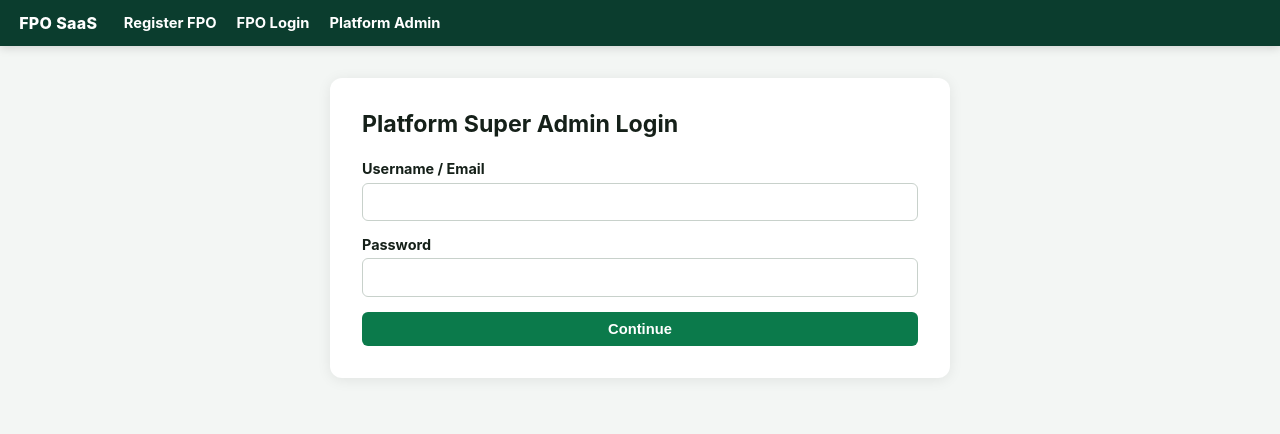
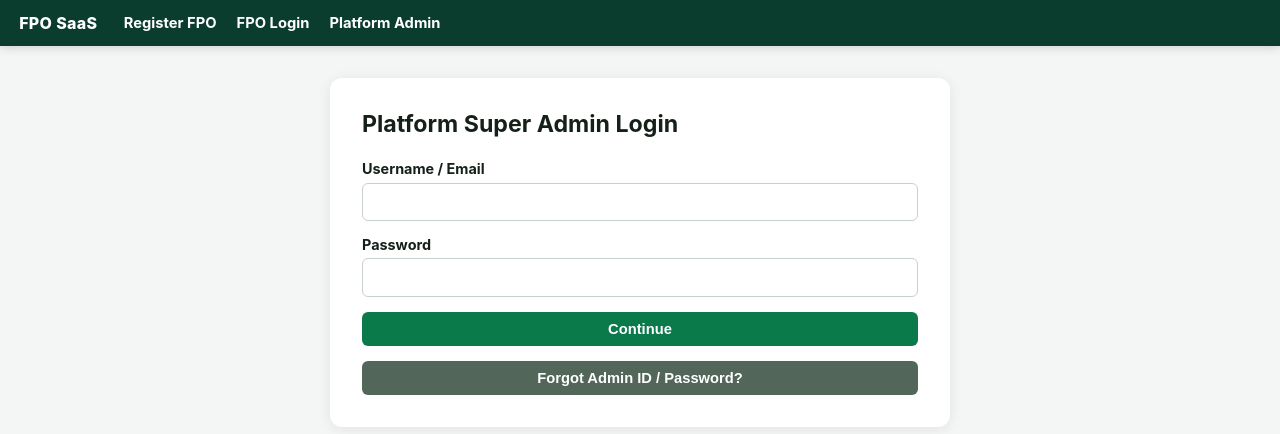
Before and after one commit to manojk38904-gif/fpo-MIS-And-finance-management, a React (Vite) app in the folder frontend/: page /platform-admin/login in a window 1280 px wide. Shown: the top 434 px of the page. Built offline with nearby package versions, Linux system fonts and the light colour scheme; no server answers.

Commit message:
feat(admin): add secure account recovery guidance

```diff
--- a/frontend/src/pages/PlatformAdminLogin.tsx
+++ b/frontend/src/pages/PlatformAdminLogin.tsx
@@ -10,6 +10,7 @@ export default function PlatformAdminLogin({ onLoggedIn }: { onLoggedIn: () => v
   const [totpCode, setTotpCode] = useState('');
   const [error, setError] = useState<string | null>(null);
   const [busy, setBusy] = useState(false);
+  const [showRecoveryHelp, setShowRecoveryHelp] = useState(false);
 
   async function handlePasswordSubmit(e: React.FormEvent) {
     e.preventDefault();
@@ -60,6 +61,20 @@ export default function PlatformAdminLogin({ onLoggedIn }: { onLoggedIn: () => v
       <label>Username / Email<input value={usernameOrEmail} onChange={(e) => setUsernameOrEmail(e.target.value)} required /></label>
       <label>Password<input type="password" value={password} onChange={(e) => setPassword(e.target.value)} required /></label>
       <button disabled={busy} type="submit">{busy ? 'Please wait…' : 'Continue'}</button>
+      <button type="button" className="secondary" onClick={() => setShowRecoveryHelp((visible) => !visible)}>
+        Forgot Admin ID / Password?
+      </button>
+      {showRecoveryHelp && (
+        <div className="info" role="status">
+          <strong>Platform Admin access recovery</strong>
+          <p>
+            For security, the Platform Admin ID is never displayed publicly. Password recovery needs approval from an independent existing Platform Admin.
+          </p>
+          <p>
+            If this is the first Platform Admin account, the system owner must create the first account through the secure one-time setup process. Do not use the FPO user password reset for this screen.
+          </p>
+        </div>
+      )}
     </form>
   );
 }
```
